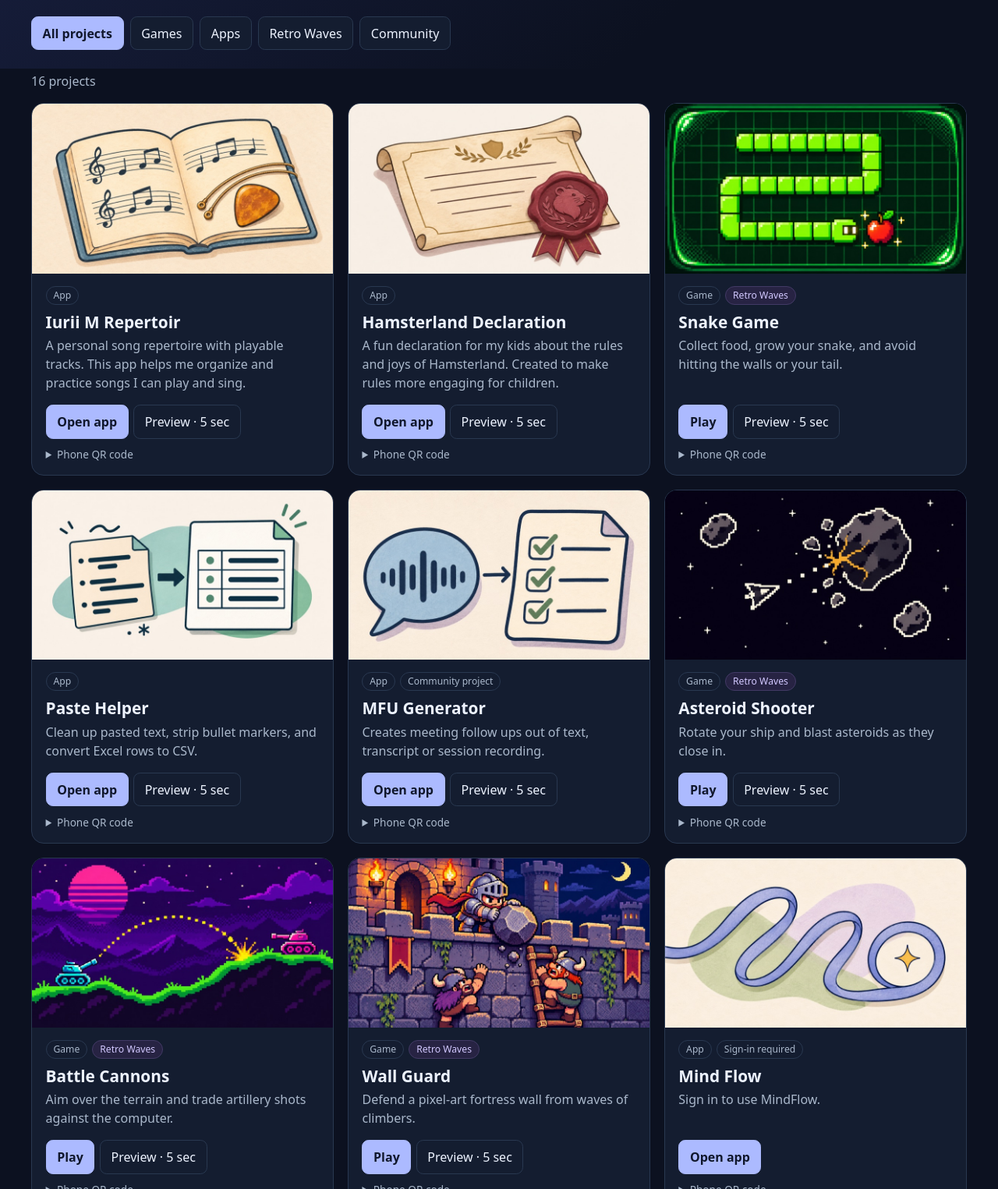
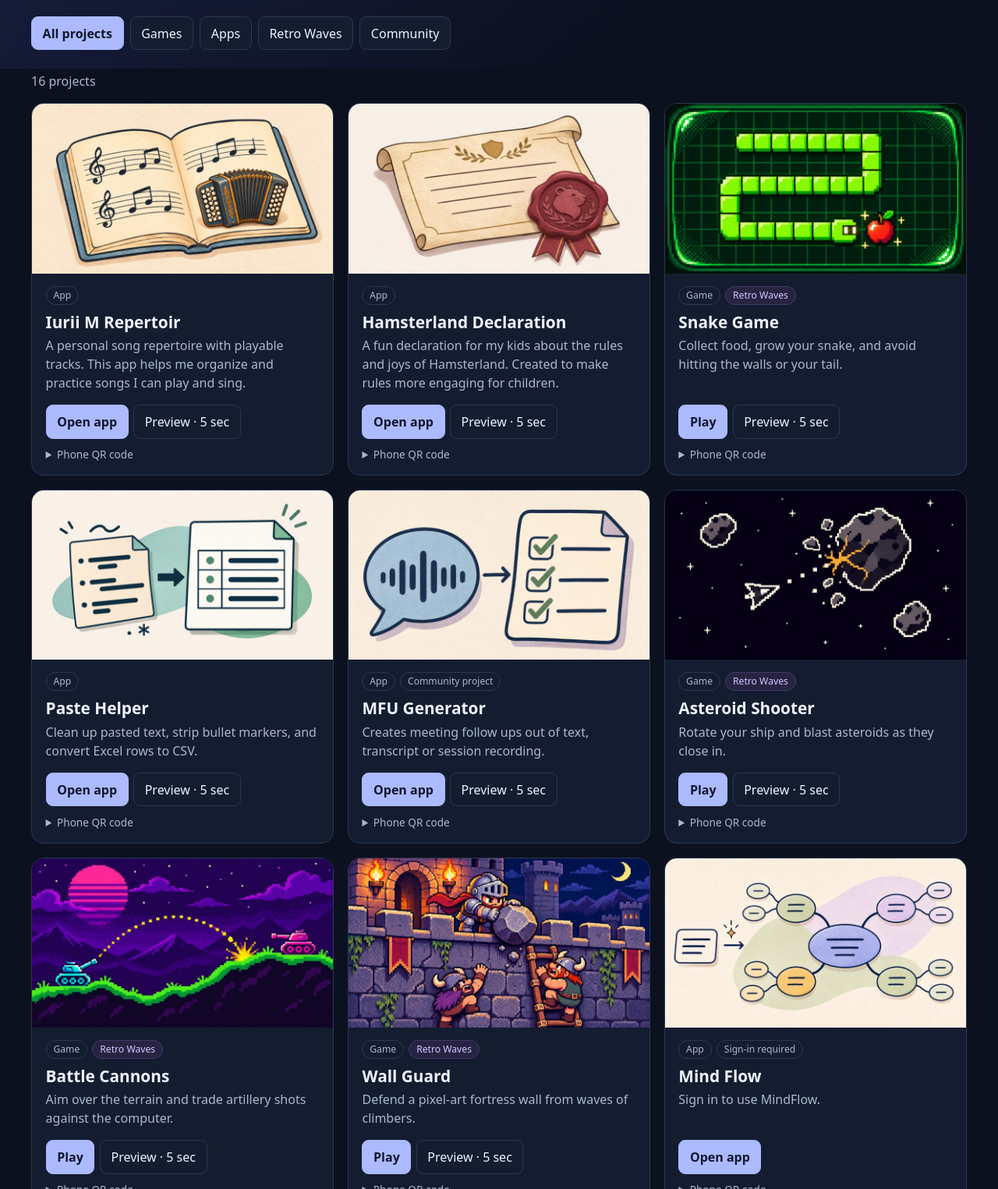
Before and after one commit to mjv1981-art/App-Portal, a plain HTML site: page index.html in a window 1280 px wide. Shown: the part 160-1685 px from the top of the page at 78% size. Drawn offline with Linux system fonts and the light colour scheme.

Commit message:
Illustrate button accordion and generated mind map on app covers

```diff
--- a/index.html
+++ b/index.html
@@ -88,7 +88,7 @@
     </dialog>
     <script>
         const apps = [
-            { id: 1, title: "Iurii M Repertoir", description: "A personal song repertoire with playable tracks. This app helps me organize and practice songs I can play and sing.", url: "https://mjv1981-art.github.io/Iurii-M-Repertoir/", published: true, kind: "app", cover: "iurii-m-repertoir" },
+            { id: 1, title: "Iurii M Repertoir", description: "A personal song repertoire with playable tracks. This app helps me organize and practice songs I can play and sing.", url: "https://mjv1981-art.github.io/Iurii-M-Repertoir/", published: true, kind: "app", cover: "iurii-m-repertoir-accordion" },
             { id: 2, title: "Hamsterland Declaration", description: "A fun declaration for my kids about the rules and joys of Hamsterland. Created to make rules more engaging for children.", url: "https://mjv1981-art.github.io/hamsterland-site/index.html", published: true, kind: "app", cover: "hamsterland-declaration" },
             { id: 3, title: "Pet Rat Monya", description: "A virtual pet app for my daughter to take care of her digital pet rat. Teaches responsibility and care for animals.", url: "https://mjv1981-art.github.io/pet-rat-monya/", published: false, kind: "app", cover: "pet-rat-monya-hooded" },
             { id: 4, title: "Snake Game", description: "Collect food, grow your snake, and avoid hitting the walls or your tail.", url: "https://mjv1981-art.github.io/snake-game-simple/", published: true, kind: "game", family: "Retro Waves", cover: "snake-game" },
@@ -97,7 +97,7 @@
             { id: 7, title: "Asteroid Shooter", description: "Rotate your ship and blast asteroids as they close in.", url: "https://mjv1981-art.github.io/Asteroid-Shooter/", published: true, kind: "game", family: "Retro Waves", cover: "asteroid-shooter" },
             { id: 8, title: "Battle Cannons", description: "Aim over the terrain and trade artillery shots against the computer.", url: "https://mjv1981-art.github.io/Battle-Cannon/", published: true, kind: "game", family: "Retro Waves", cover: "battle-cannons" },
             { id: 9, title: "Wall Guard", description: "Defend a pixel-art fortress wall from waves of climbers.", url: "https://wall-guard-retro.base44.app/", published: true, kind: "game", family: "Retro Waves", cover: "wall-guard" },
-            { id: 10, title: "Mind Flow", description: "Sign in to use MindFlow.", url: "https://shrewd-mind-flow-app.base44.app/", published: true, kind: "app", cover: "mind-flow", signInRequired: true },
+            { id: 10, title: "Mind Flow", description: "Sign in to use MindFlow.", url: "https://shrewd-mind-flow-app.base44.app/", published: true, kind: "app", cover: "mind-flow-map", signInRequired: true },
             { id: 11, title: "Galaxy Capital", description: "Build a space empire by trading properties and competing against AI rivals.", url: "https://galaxy-capital-go.base44.app", published: true, kind: "game", family: "Retro Waves", cover: "galaxy-capital" },
             { id: 12, title: "Math Heroes", description: "An interactive, gamified platform that helps kids master math skills through fun challenges, leveled progress, and exciting rewards.", url: "https://math-heroes-quest.base44.app/", published: true, kind: "app", cover: "math-heroes" },
             { id: 13, title: "BudgetWise", description: "Effortlessly manage your personal and household budgets.", url: "https://fragrant-wise-budget-track.base44.app", published: true, kind: "app", cover: "budgetwise", signInRequired: true },
```
Also changed, not shown: assets/covers/iurii-m-repertoir-accordion.jpg (added), assets/covers/iurii-m-repertoir.jpg (deleted), assets/covers/mind-flow-map.jpg (added), assets/covers/mind-flow.jpg (deleted).
